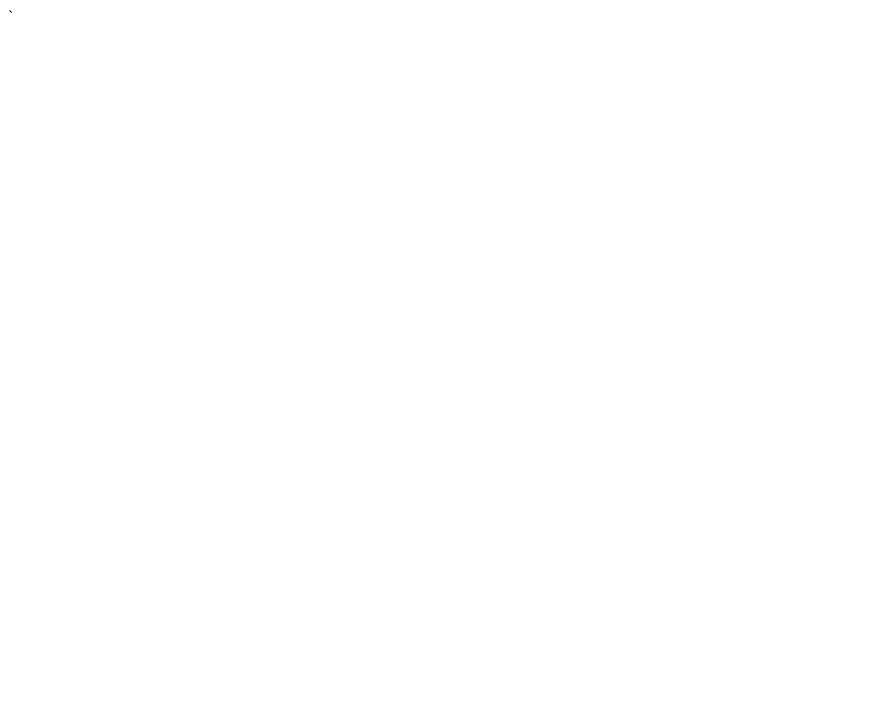
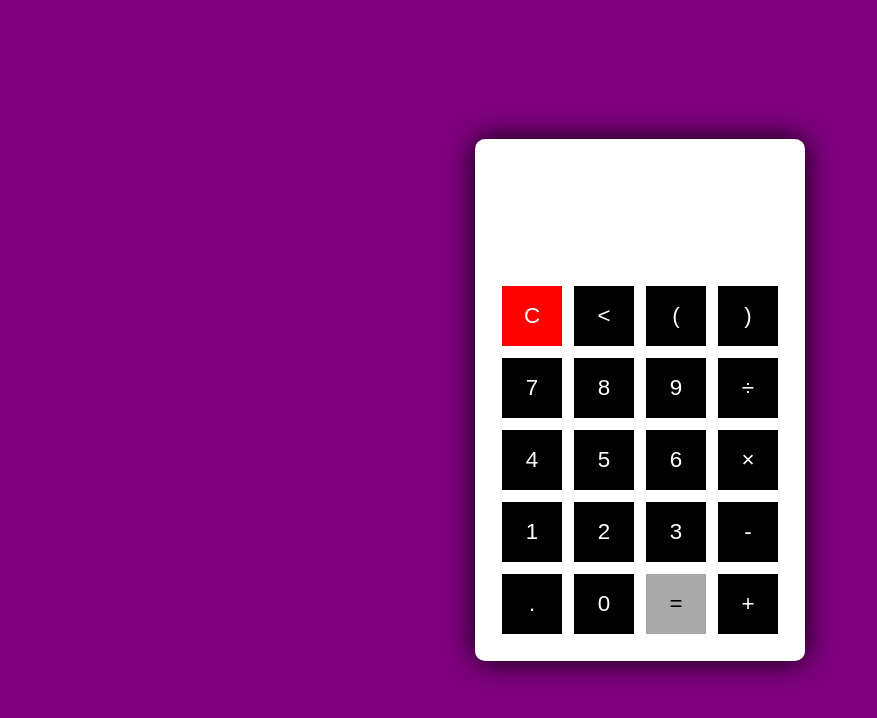
Before and after one commit to amitk9627/calculator, a plain HTML site: page index.html in a window 1280 px wide. Shown: the whole page, without its empty margins (0-877 px from the left). Drawn offline with Linux system fonts and the light colour scheme.

Commit message:
calculator

```diff
--- a/index.css
+++ b/index.css
@@ -0,0 +1,55 @@
+*{
+    margin: 0;
+    padding:0;
+    box-sizing: border-box;
+}
+body{
+    background-color:purple ;
+}
+.container{
+    width:100vw;
+    height: 100vh;
+    display: grid;
+    place-items: center;
+}
+.calculator{
+    height:auto;
+    width:auto;
+    padding: 20px;
+    background-color: #fff;
+    border-radius: 10px;
+    box-shadow: 0 0 30px black;
+}
+
+#display{
+    padding-top: 25px;
+    height: 120px;
+    width: auto;
+    font-size: 2rem;
+}
+
+
+button{
+    height:60px;
+    width: 60px;
+    border: 0;
+    margin: 5px;
+    font-size: 1.4rem;
+    cursor: pointer;
+}
+.calculator button#clear{
+    color: #fff;
+    background-color: rgb(255, 3, 3);
+}
+.calculator button.btn-operator{
+    background-color: black;
+    color:white;
+}
+.calculator button.btn-number{
+    background-color: black;
+    color:white;
+}
+.calculator button#equal{
+    background-color: darkgrey;
+    color:black;
+}
--- a/index.html
+++ b/index.html
@@ -9,6 +9,57 @@
     <link rel="stylesheet" href="index.css">
 </head>
 <body>
-    `
+    <div class="container">
+        <div class="calculator">
+            <div class="display-screen">
+                <div id="display"></div>
+            </div>
+
+            <div class="button"></div>
+
+            <table>
+                <tr>
+                    <td><button class="btn-operator" id="clear">C</button></td>
+                    <td><button class="btn-operator" id="backspace"><</button></td>
+                    <td><button class="btn-operator" id="(">(</button></td>
+                    <td><button class="btn-operator" id=")">)</button></td>
+                </tr>
+
+                <tr>
+                    <td><button class="btn-number" id="7">7</button></td>
+                    <td><button class="btn-number" id="8">8</button></td>
+                    <td><button class="btn-number" id="9">9</button></td>
+                    <td><button class="btn-operator" id="/">&divide;</button></td>
+                </tr>
+
+                <tr>
+                    <td><button class="btn-number" id="4">4</button></td>
+                    <td><button class="btn-number" id="5">5</button></td>
+                    <td><button class="btn-number" id="6">6</button></td>
+                    <td><button class="btn-operator" id="*">&times;</button></td>
+                </tr>
+
+                <tr>
+                    <td><button class="btn-number" id="1">1</button></td>
+                    <td><button class="btn-number" id="2">2</button></td>
+                    <td><button class="btn-number" id="3">3</button></td>
+                    <td><button class="btn-operator" id="-">-</button></td>
+                </tr>
+
+                <tr>
+                    <td><button class="btn-operator" id=".">.</button></td>
+                    <td><button class="btn-number" id="0">0</button></td>
+                    <td><button class="btn-operator" id="equal">=</button></td>
+                    <td><button class="btn-operator" id="+">+</button></td>
+                </tr>
+
+            </table>
+
+
+        </div>
+
+
+    </div>
+    <script src="index.js" async defer></script>
 </body>
 </html>
--- /dev/null
+++ b/index.js
@@ -0,0 +1,19 @@
+const display=document.querySelector('#display');
+const buttons=document.querySelectorAll('button');
+buttons.forEach((item)=>{
+    item.onclick = () =>{
+        if(item.id=='clear'){
+            display.innerHTML=''
+        }
+        else if(item.id=='backspace'){
+            let string=display.innerText.toString();
+            display.innerText=string.substr(0,string.length-1);
+        }
+        else if(display.innerText!='' && item.id=='equal'){
+            display.innerText=eval(display.innerText);
+        }
+        else{
+            display.innerText+=item.id;
+        }
+    }
+});
```
